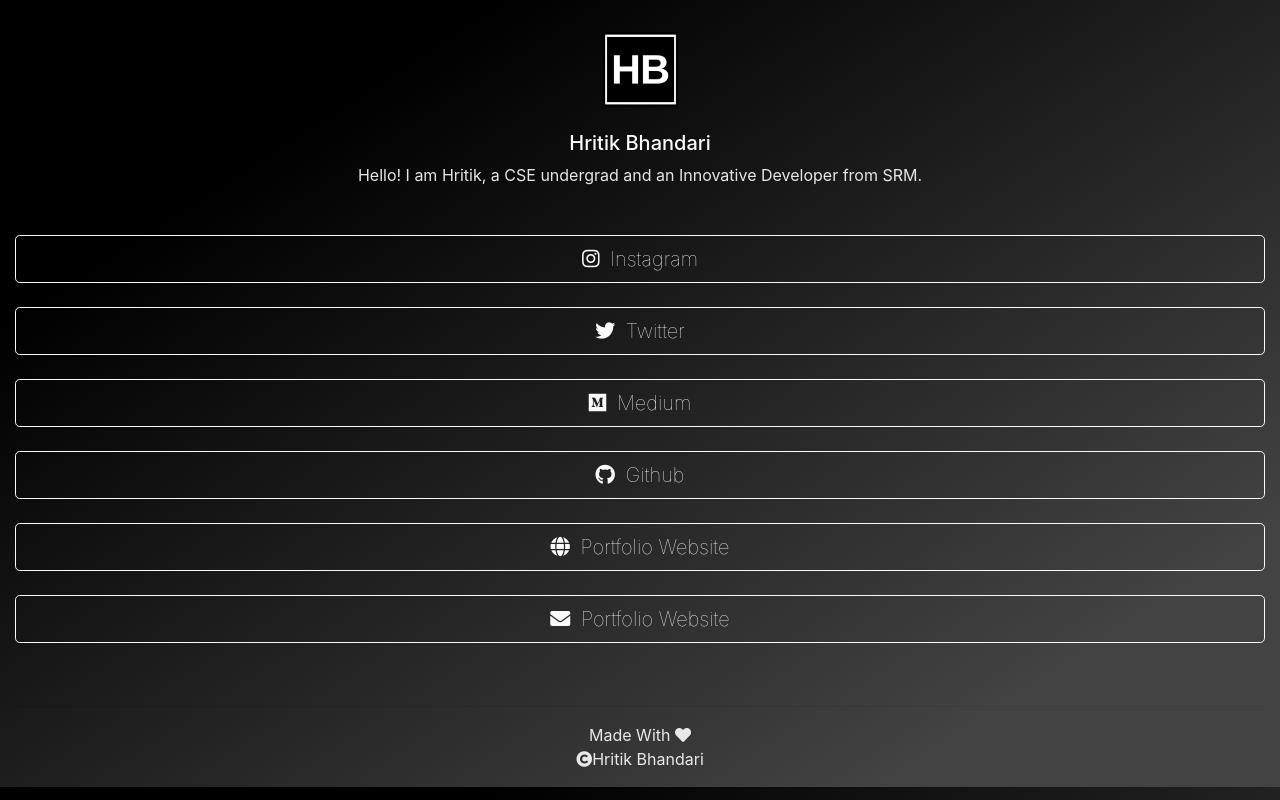
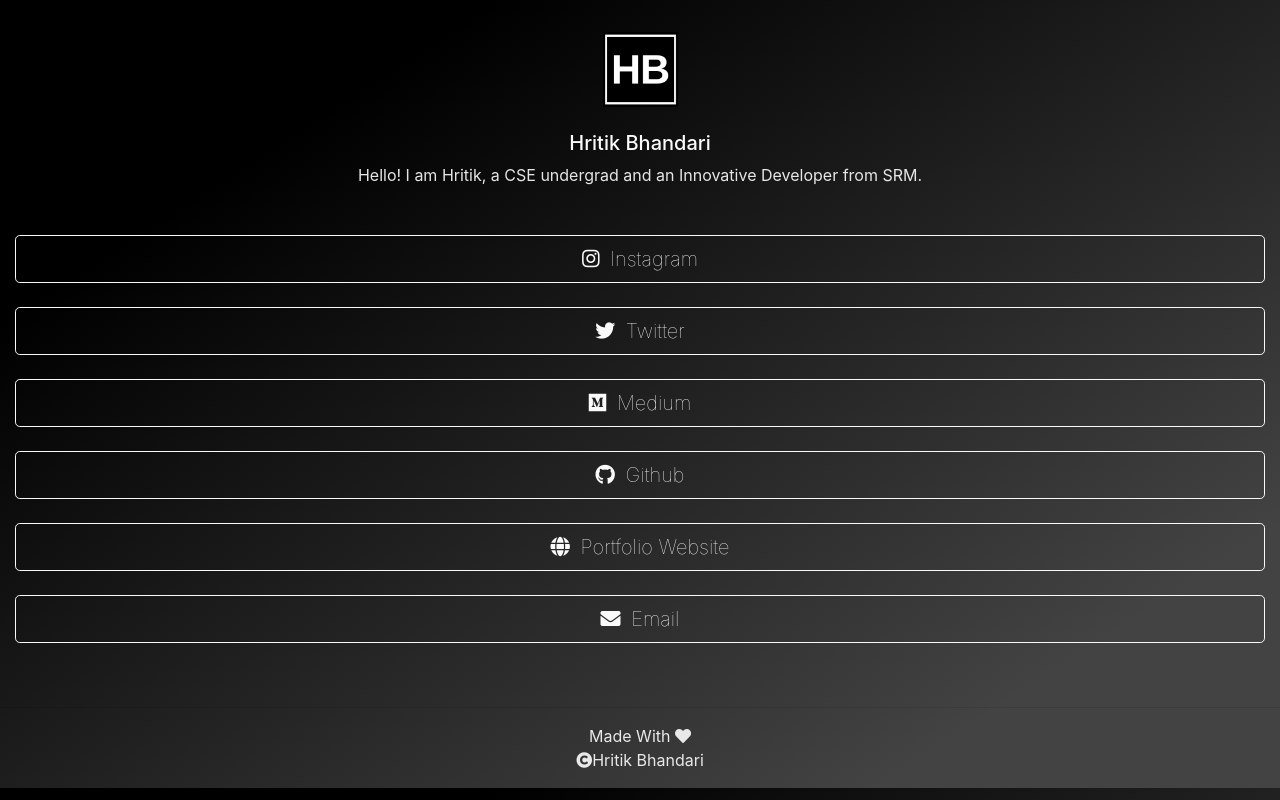
Before and after one commit to hritikbhandari/hritikbhandari-linktree, a plain HTML site: page index.html in a window 1280 px wide. Drawn offline with Linux system fonts and the light colour scheme.

Commit message:
Update index.html

```diff
--- a/index.html
+++ b/index.html
@@ -19,7 +19,7 @@
 </head>
 
 <body>
-    <div class=" container-fluid ">
+    <section class=" container-fluid ">
         <div class="mt-3 ">
             <img src="favicon.png " class="m-3 " alt="image " width="75px " height="75px ">
             <div class=" m-2 ">
@@ -43,17 +43,19 @@
             <br>
             <a href="https://hritikbhandari.tech " class="btn btn-outline-light btn-block btn-lg " role="button " target="_blank "><i class="fa fa-globe ">&nbsp;</i> Portfolio Website</a>
             <br>
-            <a href="mailto: bhandari.hritik@gmail.com " class="btn btn-outline-light btn-block btn-lg " role="button " target="_blank "><i class="fa fa-envelope ">&nbsp;</i> Portfolio Website</a>
+            <a href="mailto: bhandari.hritik@gmail.com " class="btn btn-outline-light btn-block btn-lg " role="button " target="_blank "><i class="fa fa-envelope ">&nbsp;</i> Email</a>
         </div>
 
 
-        <!--------------------Footer---------------------------->
-        <section class="footer ">
-            <hr/>
-            <p>Made With <span class="fa fa-heart "></span><br><i class="fa fa-copyright "></i>Hritik Bhandari</p>
 
-        </section>
-    </div>
+    </section>
+
+    <!--------------------Footer---------------------------->
+    <section class="footer ">
+        <hr/>
+        <p>Made With <span class="fa fa-heart "></span><br><i class="fa fa-copyright "></i>Hritik Bhandari</p>
+
+    </section>
 </body>
 
 </html>
```
